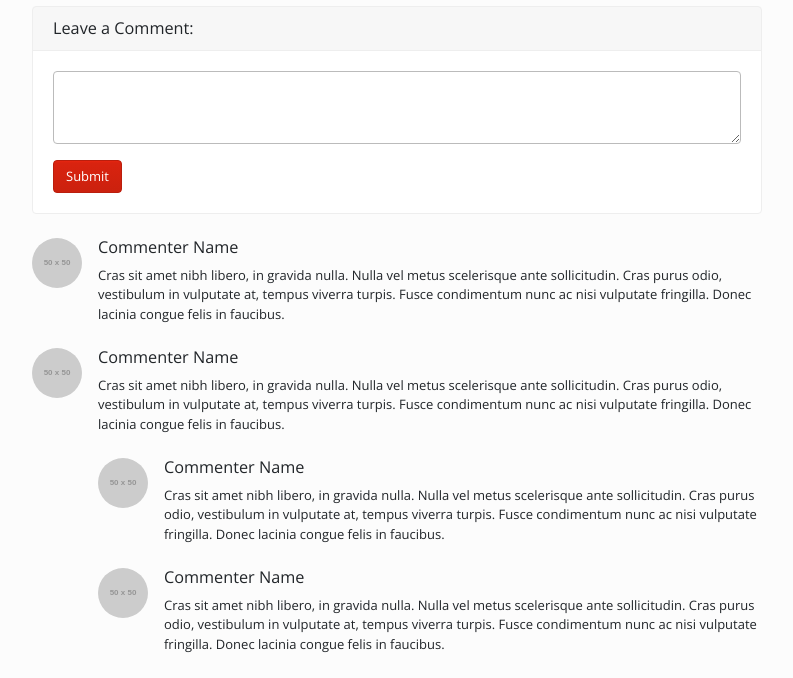
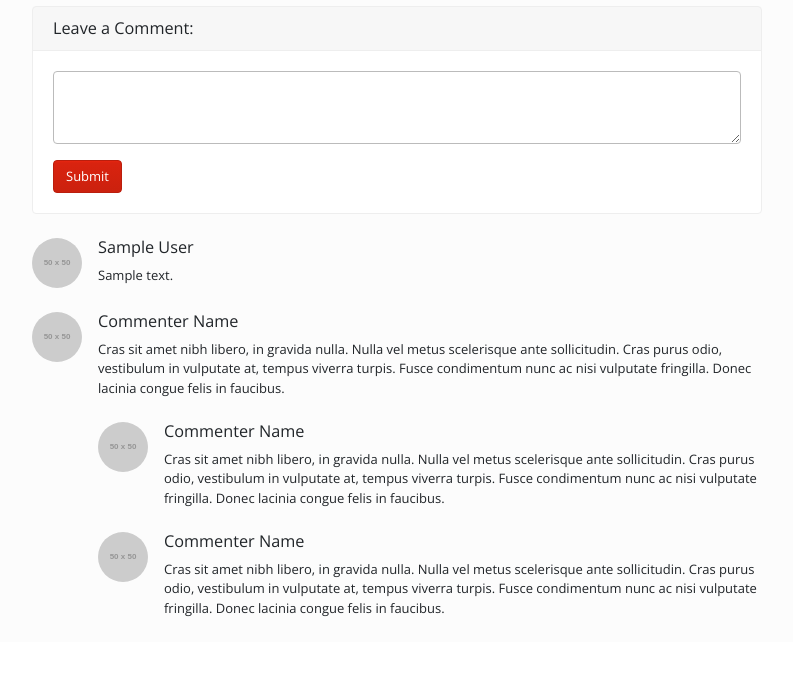
Before and after one commit to J-E-Y/Blog, a Django app: template blog/templates/blog/post_detail.html in a window 1280 px wide. Shown: the part 591-1269 px from the top of the page, without its empty margins (53-846 px from the left). After the commit the page ends 1208 px from the top, so only its background shows below. Run offline with Django 3.2, Linux system fonts and the light colour scheme; the template is opened without the code that fills it: most values are stand-ins (such as "Sample title", 1, 10 or a date in 2020); grey boxes marked "Sample" are stand-in pictures; some libraries are stand-ins or nearby versions.

Commit message:
comment on post detail page new

```diff
--- a/blog/admin.py
+++ b/blog/admin.py
@@ -1,6 +1,6 @@
 from django.contrib import admin
 
-from .models import Post,Category,Tag
+from .models import Post,Category,Tag,Comment
 # Register your models here.
 
 
@@ -11,6 +11,6 @@ class TagAdmin(admin.ModelAdmin):
         prepopulated_fields = {'slug': ('name',)}
 
 admin.site.register(Post)
-
+admin.site.register(Comment)
 admin.site.register(Category,CategoryAdmin)
 admin.site.register(Tag, TagAdmin)
--- a/blog/models.py
+++ b/blog/models.py
@@ -60,3 +60,6 @@ class Comment(models.Model):
     post = models.ForeignKey(Post, on_delete=models.CASCADE)
     text = MarkdownxField()
     author = models.ForeignKey(User, on_delete=models.CASCADE)
+
+    def get_markdown_content(self):
+        return markdown(self.text)
--- a/blog/templates/blog/post_detail.html
+++ b/blog/templates/blog/post_detail.html
@@ -58,14 +58,17 @@
 
     <!-- Single Comment -->
     <div id="comment-list">
+        {% for comment in object.comment_set.all %}
         <div class="media mb-4">
             <img class="d-flex mr-3 rounded-circle" src="http://placehold.it/50x50" alt="">
             <div class="media-body">
-                <h5 class="mt-0">Commenter Name</h5>
-                Cras sit amet nibh libero, in gravida nulla. Nulla vel metus scelerisque ante sollicitudin. Cras purus odio, vestibulum in vulputate at, tempus viverra turpis. Fusce condimentum nunc ac nisi vulputate fringilla. Donec lacinia congue felis in faucibus.
+                <h5 class="mt-0">{{ comment.author }}</h5>
+                {{ comment.get_markdown_content | safe }}
             </div>
         </div>
+        {% endfor %}
     </div>
+
     <!-- Comment with nested comments -->
     <div class="media mb-4">
         <img class="d-flex mr-3 rounded-circle" src="http://placehold.it/50x50" alt="">
```
Also changed, not shown: blog/tests.py (+5 -5 lines).
